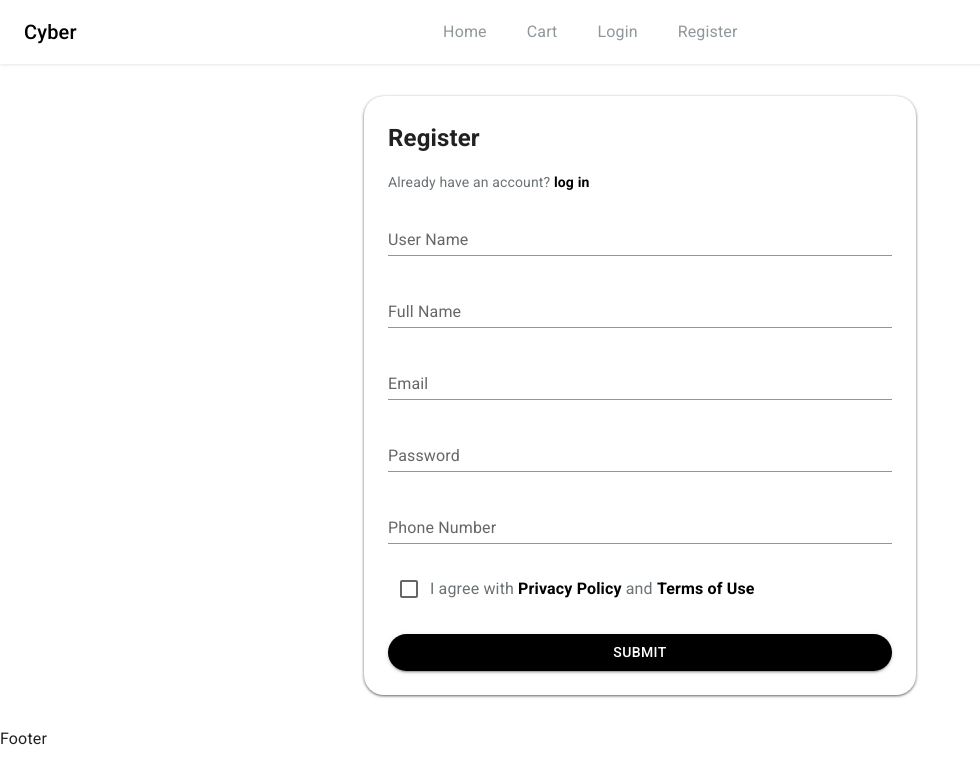
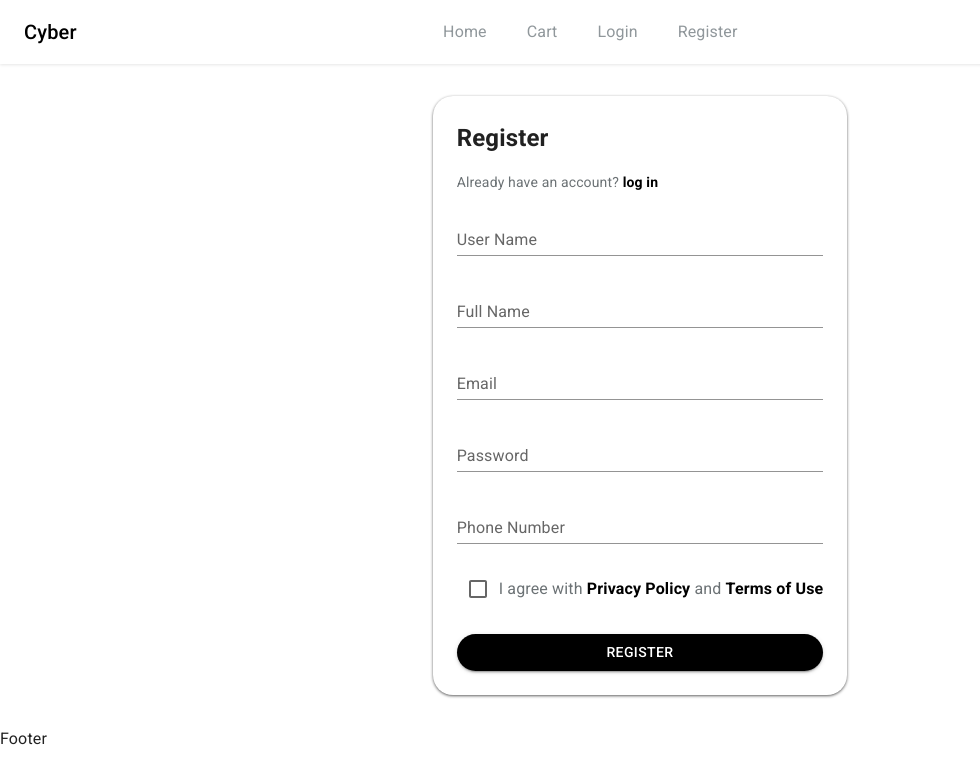
Before and after one commit to mayoshmase-dot/E-Store, a React (Vite) app: page /register in a window 1280 px wide. Shown: the top 784 px of the page, without its empty margins (0-980 px from the left). Built offline with nearby package versions, Linux system fonts and the light colour scheme.

Commit message:
get categories

```diff
--- a/package.json
+++ b/package.json
@@ -16,6 +16,7 @@
     "@hookform/resolvers": "^5.2.2",
     "@mui/icons-material": "^7.3.7",
     "@mui/material": "^7.3.7",
+    "@tanstack/react-query": "^5.90.21",
     "axios": "^1.13.4",
     "react": "^19.2.0",
     "react-dom": "^19.2.0",
--- a/src/App.jsx
+++ b/src/App.jsx
@@ -1,9 +1,17 @@
 import React from 'react'
+import {QueryClient, QueryClientProvider,} from '@tanstack/react-query'
+
 import { RouterProvider } from 'react-router-dom'
 import router from './router'
 
 export default function App() {
+  const queryClient = new QueryClient()
+
   return (
-    <RouterProvider router={router} />
+    <>
+      <QueryClientProvider client={queryClient}>
+        <RouterProvider router={router} />
+      </QueryClientProvider>
+    </>
   )
 }
--- /dev/null
+++ b/src/components/categories/Categories.jsx
@@ -0,0 +1,30 @@
+import axios from 'axios'
+import { Box, Card, CircularProgress, Typography } from '@mui/material';
+import {useQuery} from '@tanstack/react-query'
+export default function Categories() {
+
+    const getCategories = async () => {
+        const response = await axios.get('https://knowledgeshop.runasp.net/api/Categories');
+        return (response.data.response)
+    }
+  const {data , isLoading , isError , error} = useQuery({
+        queryKey : ['categories'] ,
+        queryFn : getCategories  ,
+        staleTime : 100 * 60 * 5 }) ;
+
+        if(isLoading) return <CircularProgress/>
+        if(isError) return <Box color={'red'}>{error.message}</Box>
+    return (
+        <Box display={'flex'} gap={3} mt={2} >
+            {data.map((category) => (
+                <Card sx={{ display: 'flex', alignItems: 'center', justifyContent: 'center', p: 7 }}>
+                    <Typography textAlign={'center'} >
+                        {category.name}
+                    </Typography>
+                </Card>
+
+            ))}
+
+        </Box >
+    )
+}
--- a/src/layout/MainLayout.jsx
+++ b/src/layout/MainLayout.jsx
@@ -8,7 +8,7 @@ export default function MainLayout() {
     return (
         <>
             <Navbar />
-            <Container maxWidth='sm'>
+            <Container maxWidth='lg'>
                 <Outlet />
             </Container>
             <Footer />
--- a/src/pages/auth/login/Login.jsx
+++ b/src/pages/auth/login/Login.jsx
@@ -7,6 +7,7 @@ import { LoginSchema } from '../../../validation/LoginSchema';
 import { CheckBox } from '@mui/icons-material';
 
 export default function Login() {
+
   const { register, handleSubmit, formState: { errors } } = useForm({
     resolver: yupResolver(LoginSchema)
   });
@@ -20,8 +21,9 @@ export default function Login() {
     }
   }
   return (
-    <Box display={'flex'} justifyContent={'center'}  >
-      <Box component={'section'} my={5} display={'flex'} flexDirection={'column'} width={'70%'}
+
+    <Box display={'flex'} justifyContent={'center'} alignItems={'center'}  >
+      <Box component={'section'} my={5} display={'flex'} flexDirection={'column'}
         p={3} mt={10} boxShadow={'0px 1px 3px rgba(0, 0, 0, 0.63)'} borderRadius={5}>
         <Box display={'flex'} flexDirection={'column'} gap={2}>
           <Typography component={'h1'} variant='p'>Login</Typography>
@@ -34,7 +36,7 @@ export default function Login() {
           <TextField {...register('password')} fullWidth label="Password" variant="standard"
             error={errors.password} helperText={errors.password?.message} />
 
-          <Box display="flex" alignItems="center" width="100%">
+          <Box display="flex" gap={1} alignItems="center" width="100%">
             <Checkbox />
             <Typography variant="body2" sx={{ color: '#9CA3AF' }}>
               Remember me
--- a/src/pages/auth/register/Register.jsx
+++ b/src/pages/auth/register/Register.jsx
@@ -1,22 +1,26 @@
 import { yupResolver } from '@hookform/resolvers/yup';
-import { Box, Button, Link, TextField, Typography, Checkbox } from '@mui/material';
+import { Box, Button, Link, TextField, Typography, Checkbox, CircularProgress } from '@mui/material';
 import { Link as ReactLink } from 'react-router-dom'
 import axios from 'axios';
 import { useForm } from 'react-hook-form'
 import { registerSchema } from '../../../validation/RegisterSchema';
+import { useState } from 'react';
 
 export default function Register() {
-  const { register, handleSubmit, formState: { errors } } = useForm({ resolver: yupResolver(registerSchema) });
+  const [serverErrors, setServerErrors] = useState([]);
+  const { register, handleSubmit, formState: { errors, isSubmitting } } = useForm({ resolver: yupResolver(registerSchema) });
   const registerForm = async (values) => {
     try {
       const response = await axios.post('https://knowledgeshop.runasp.net/api/auth/Account/Register', values);
       console.log("response", response);
     }
     catch (error) {
-      console.log("Registration Error:", error.message)
+      setServerErrors([error.response.data.errors])
     }
   }
   return (
+    <Box  display={'flex'} justifyContent={'center'} alignItems={'center'} >
+
     <Box component={'section'} my={4} display={'flex'} flexDirection={'column'}
       mx={'auto'} p={3} boxShadow={'0px 1px 3px rgba(0, 0, 0, 0.63)'} borderRadius={5}>
       <Box display={'flex'} flexDirection={'column'} gap={2}>
@@ -25,6 +29,16 @@ export default function Register() {
           <Link component={ReactLink} to={'/login'} underline='none' color='black' fontWeight={'bold'}> log in</Link>
         </Typography>
       </Box>
+      {serverErrors?.length > 0 && (
+        <Box mt={2}>
+          {serverErrors.map((err) => (
+            <Typography color='red'>
+              {err}
+            </Typography>
+          ))}
+        </Box>
+      )}
+
       <Box component={'form'} display={'flex'} flexDirection={'column'} gap={3} mt={2}
         onSubmit={handleSubmit(registerForm)} >
         <TextField {...register('userName')} fullWidth label="User Name " variant="standard"
@@ -50,9 +64,9 @@ export default function Register() {
             </Box>
           </Typography>
         </Box>
-        <Button type='submit' variant="contained" sx={{ backgroundColor: 'black', borderRadius: 5 }}>Submit</Button>
+        <Button type='submit' variant="contained" sx={{ backgroundColor: 'black', borderRadius: 5 }} disabled={isSubmitting}>{isSubmitting ? <CircularProgress /> : "Register"}</Button>
 
       </Box>
-    </Box >
+    </Box ></Box>
   )
 }
--- a/src/pages/home/Home.jsx
+++ b/src/pages/home/Home.jsx
@@ -1,7 +1,8 @@
 import React from 'react'
+import Categories from '../../components/categories/Categories'
 
 export default function Home() {
   return (
-    <div>Home</div>
+    <Categories />
   )
 }
```
Also changed, not shown: 1 other file (tests, documents, lock files or other folders).
